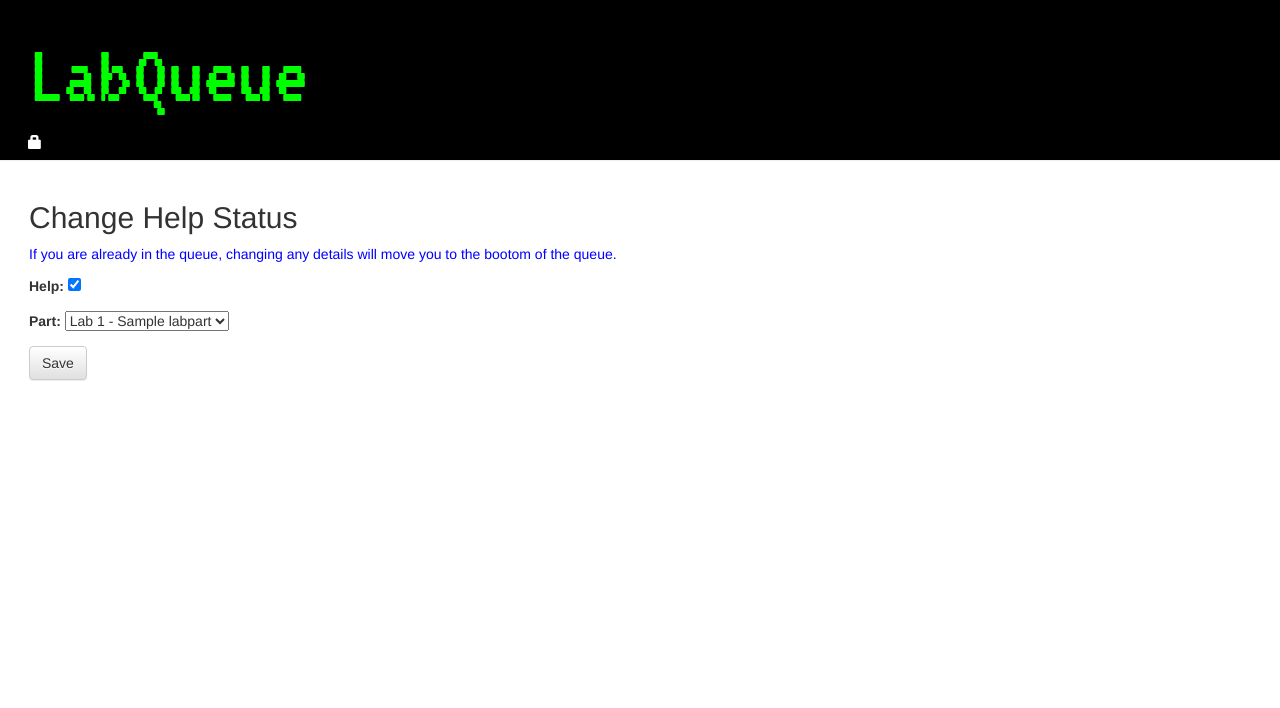
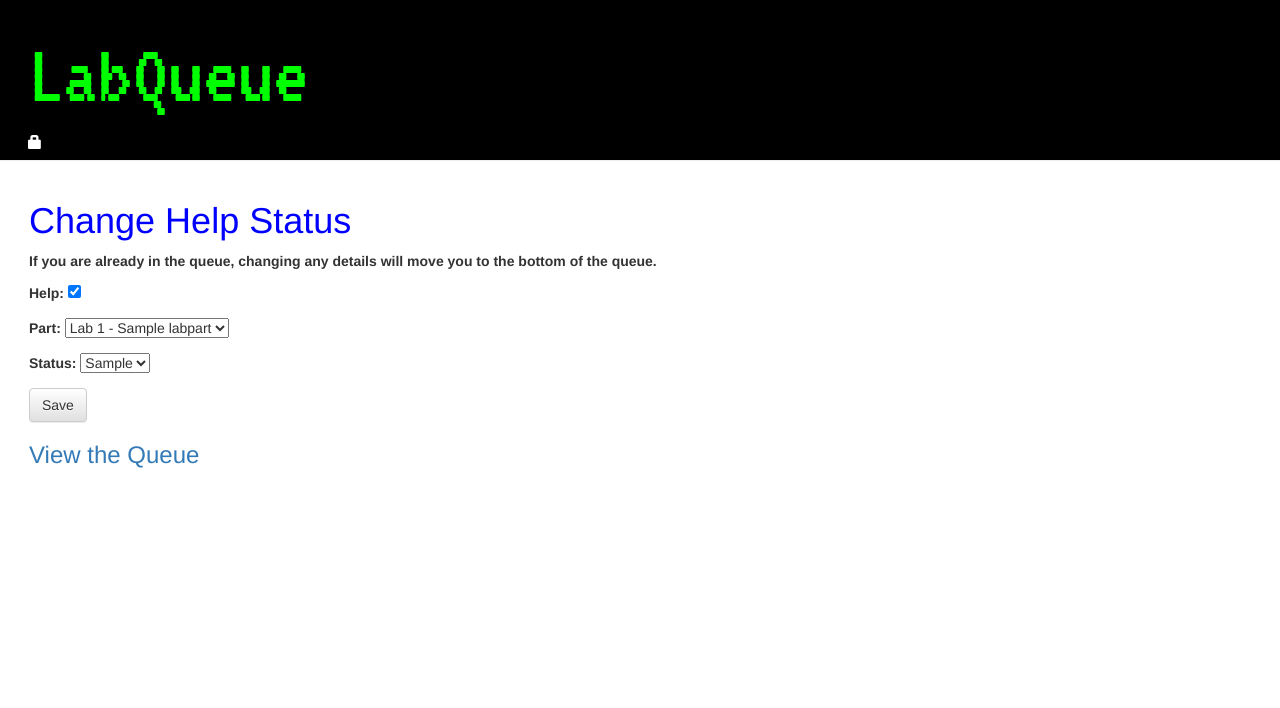
Before and after one commit to GoeschWho/LabQueue, a Django app: page /help/1/help_edit in a window 1280 px wide. Shown: the top 708 px of the page. Run offline with Django 3.2, Linux system fonts and the light colour scheme; tables that the repository leaves empty hold one stand-in row (values such as "Sample post"); some libraries are stand-ins or nearby versions; some web fonts are replaced.

Commit message:
Added Status to models and to views

```diff
--- a/myqueue/admin.py
+++ b/myqueue/admin.py
@@ -1,6 +1,7 @@
 from django.contrib import admin
-from .models import Lab, LabPart, Group
+from .models import Lab, LabPart, Group, Status
 
 admin.site.register(Lab)
 admin.site.register(LabPart)
 admin.site.register(Group)
+admin.site.register(Status)
--- a/myqueue/forms.py
+++ b/myqueue/forms.py
@@ -28,4 +28,4 @@
 
     class Meta:
         model = Group
-        fields = ('help','part')
+        fields = ('help','part','status')
--- a/myqueue/models.py
+++ b/myqueue/models.py
@@ -22,8 +22,16 @@
     bench = models.IntegerField()
     names = models.TextField(blank=True)
     part = models.ForeignKey('myqueue.LabPart', on_delete=models.CASCADE, related_name='groups', blank=True, null=True)
+    status = models.ForeignKey('myqueue.Status', on_delete=models.CASCADE, related_name='groups', blank=True, null=True)
     help = models.BooleanField(default=False)
     time = models.DateTimeField(default=timezone.now)
 
     def __str__(self):
         return "Bench " + str(self.bench)
+
+
+class Status(models.Model):
+    type = models.TextField()
+
+    def __str__(self):
+        return self.type
--- a/myqueue/static/css/myqueue.css
+++ b/myqueue/static/css/myqueue.css
@@ -50,6 +50,6 @@
     margin: 1em 0em 1em 1em;
 }
 
-.notice {
-    color: blue;
+#bold {
+    font-weight: bold;
 }
--- a/myqueue/templates/myqueue/group_list.html
+++ b/myqueue/templates/myqueue/group_list.html
@@ -2,6 +2,7 @@
 
 {% block content %}
     <h1>Lab Groups</h1>
+    <p>Click your bench number: (red # located on top drawer of bench)</p>
     {% if user.is_authenticated %}
         <a href="{%  url 'group_new'%}" class="btn btn-default"><span class="glyphicon glyphicon-plus"></span></a>
     {% endif %}
--- a/myqueue/templates/myqueue/help_edit.html
+++ b/myqueue/templates/myqueue/help_edit.html
@@ -1,10 +1,11 @@
 {% extends 'myqueue/base.html' %}
 
 {% block content %}
-    <h2>Change Help Status</h2>
-    <p class="notice">If you are already in the queue, changing any details will move you to the bootom of the queue.</p>
+    <h1>Change Help Status</h1>
+    <p id="bold">If you are already in the queue, changing any details will move you to the bottom of the queue.</p>
     <form method="POST" class="post-form">{% csrf_token %}
         {{ form.as_p }}
         <button type="submit" class="save btn btn-default">Save</button>
     </form>
+    <h3><a href="{% url 'help_queue' %}">View the Queue</a></h3>
 {% endblock %}
--- a/myqueue/templates/myqueue/help_list.html
+++ b/myqueue/templates/myqueue/help_list.html
@@ -2,7 +2,7 @@
 
 {% block content %}
     <h1>Get Help</h1>
-    <p>Click your bench number (red # located on top drawer of bench):</p>
+    <p>Click your bench number: (red # located on top drawer of bench)</p>
     {% for group in groups %}
         <div class="group">
             <p><a href="{% url 'help_edit' pk=group.pk %}">Bench {{ group.bench }}</a></p>
--- a/myqueue/templates/myqueue/help_queue.html
+++ b/myqueue/templates/myqueue/help_queue.html
@@ -4,7 +4,7 @@
     <h1>Lab Help Queue</h1>
     {% for group in groups %}
         <div class="group">
-            <p>Bench {{ group.bench }} : {{ group.part }}</p>
+            <p>Bench {{ group.bench }} : {{ group.names }} : {{ group.part }} : {{ group.status }}</p>
         </div>
     {% endfor %}
     <h3><a href="{% url 'help_list' %}">Change Help Status</a></h3>
--- a/myqueue/templates/myqueue/home.html
+++ b/myqueue/templates/myqueue/home.html
@@ -3,8 +3,8 @@
 {% block content %}
     <div>
         <h1>Navigation</h1>
+        <p><a href="{% url 'group_list' %}">Groups</a> (Add your names to your group)</p>
+        <p id="bold"><a href="{% url 'help_queue' %}">Help Queue</a> (Get Help & View the Queue)</p>
         <p><a href="{% url 'lab_list' %}" >Labs</a></p>
-        <p><a href="{% url 'group_list' %}">Groups</a></p>
-        <p><a href="{% url 'help_queue' %}">Help Queue</a></p>
     </div>
 {% endblock %}
--- a/myqueue/views.py
+++ b/myqueue/views.py
@@ -3,6 +3,7 @@
 from .forms import LabForm, PartForm, GroupForm, HelpForm
 from django.contrib.auth.decorators import login_required
 from django.utils import timezone
+from django.http import JsonResponse
 
 
 def home(request):
```
